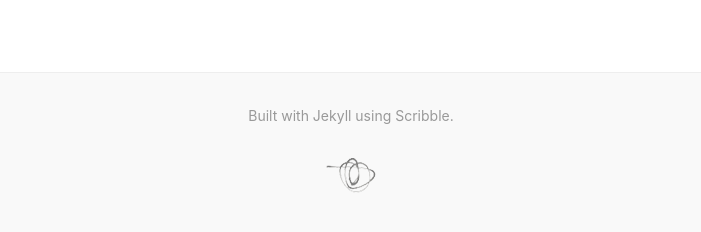
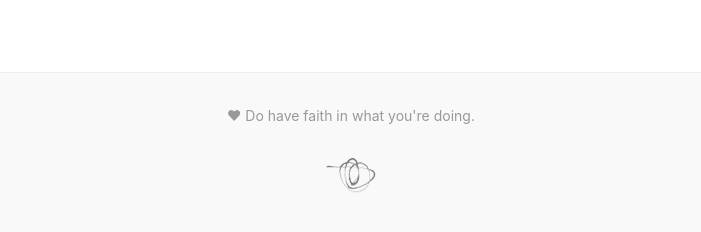
Before and after one commit to lyusantu/lyusantu.github.io, a Jekyll site: the page built from index.html, in a window 1280 px wide. Shown: the part 617-849 px from the top of the page, without its empty margins (289-990 px from the left). Built offline with Jekyll 4.4.1, drawn with Linux system fonts in a browser that asks for light colours; nearby versions of some CDN libraries.

Commit message:
♥ Do have faith in what you're doing.

```diff
--- a/_layouts/default.html
+++ b/_layouts/default.html
@@ -48,7 +48,7 @@
       {% if is_post %}{% include pagination.html %}{% endif %}
     </div>
     <footer class="mw7 center tc pt3 pb4 silver">
-      Built with Jekyll using <a href="http://github.com/muan/scribble" class="link silver hover-blue pv1">Scribble</a>.
+      ♥ Do have faith in what you're doing.
       <img src="{{ site.url }}/images/scribble2.png" alt="scribble" class="mt4 db center" />
     </footer>
   </body>
```
